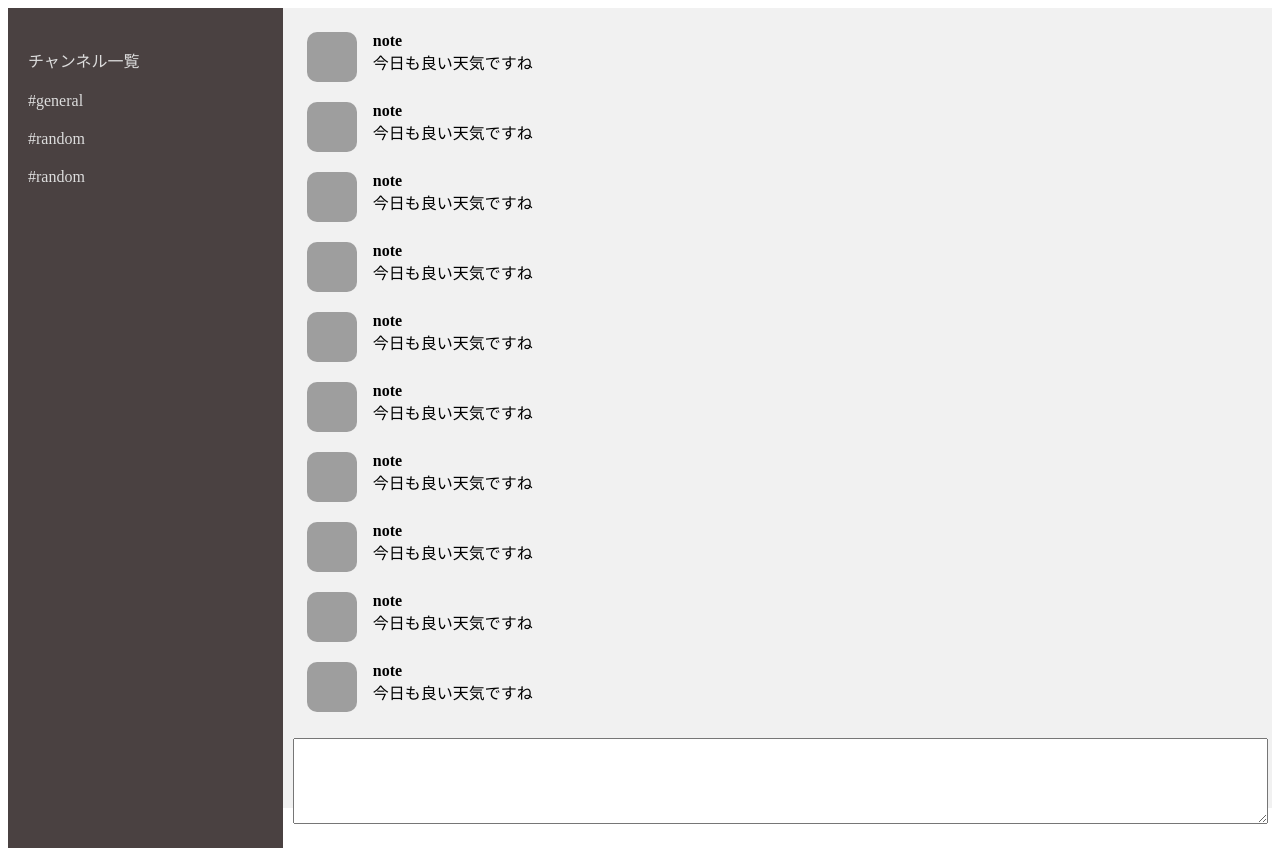
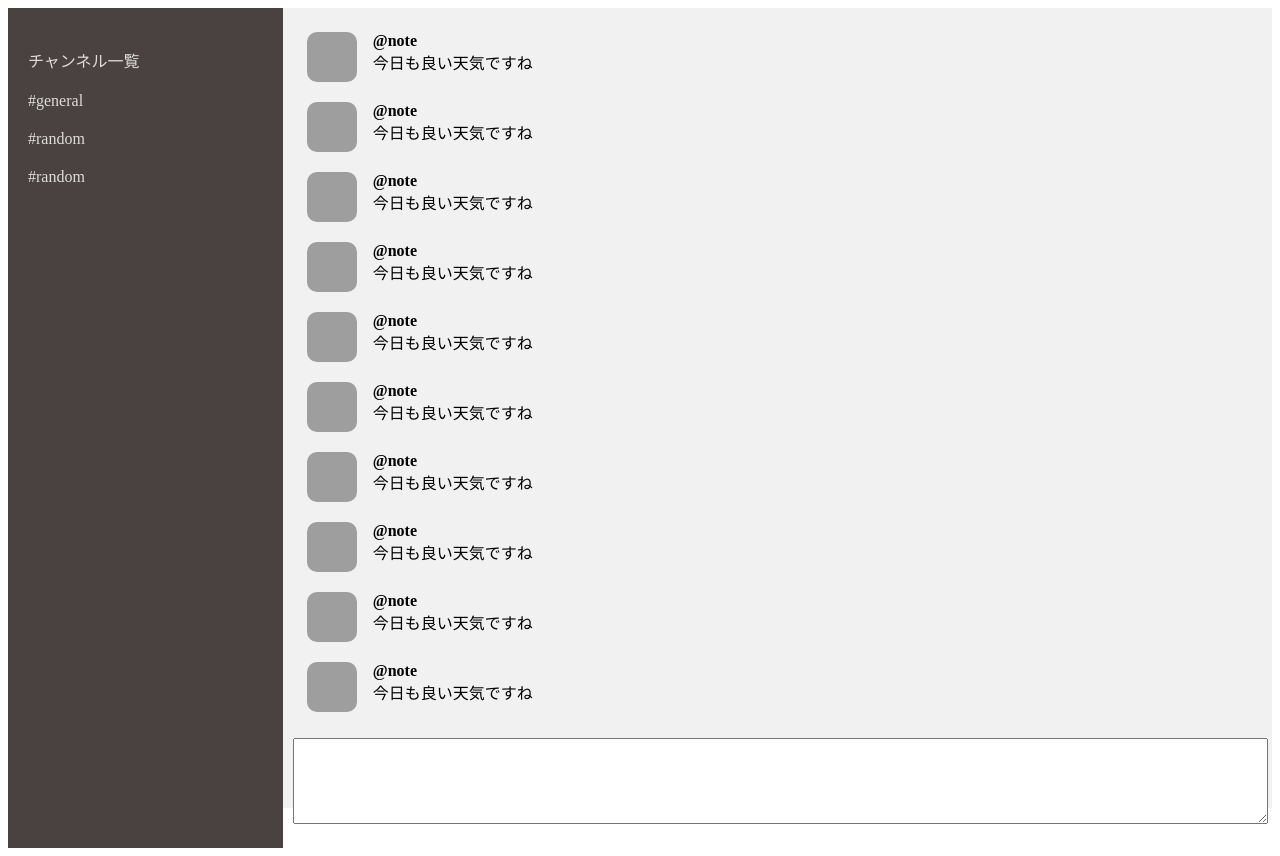
Before and after one commit to nisshi-dev/slack-clone-app, a Nuxt app: page / in a window 1280 px wide. Built offline with nearby package versions, Linux system fonts and the light colour scheme; grey boxes are pictures that could not be loaded.

Commit message:
user名に@をつける

```diff
--- a/components/Message.vue
+++ b/components/Message.vue
@@ -4,7 +4,7 @@
       <img v-bind:src="message.user.thumbnail" />
     </div>
     <div class="message-container">
-      <div class="user-name">{{ message.user.name }}</div>
+      <div class="user-name">{{ displayName }}</div>
       <div class="message">{{ message.text }}</div>
     </div>
   </div>
@@ -21,6 +21,11 @@ export default {
           name: 'note'
         }
       }
+    }
+  },
+  computed: {
+    displayName() {
+      return "@" + this.message.user.name
     }
   }
 }
```
